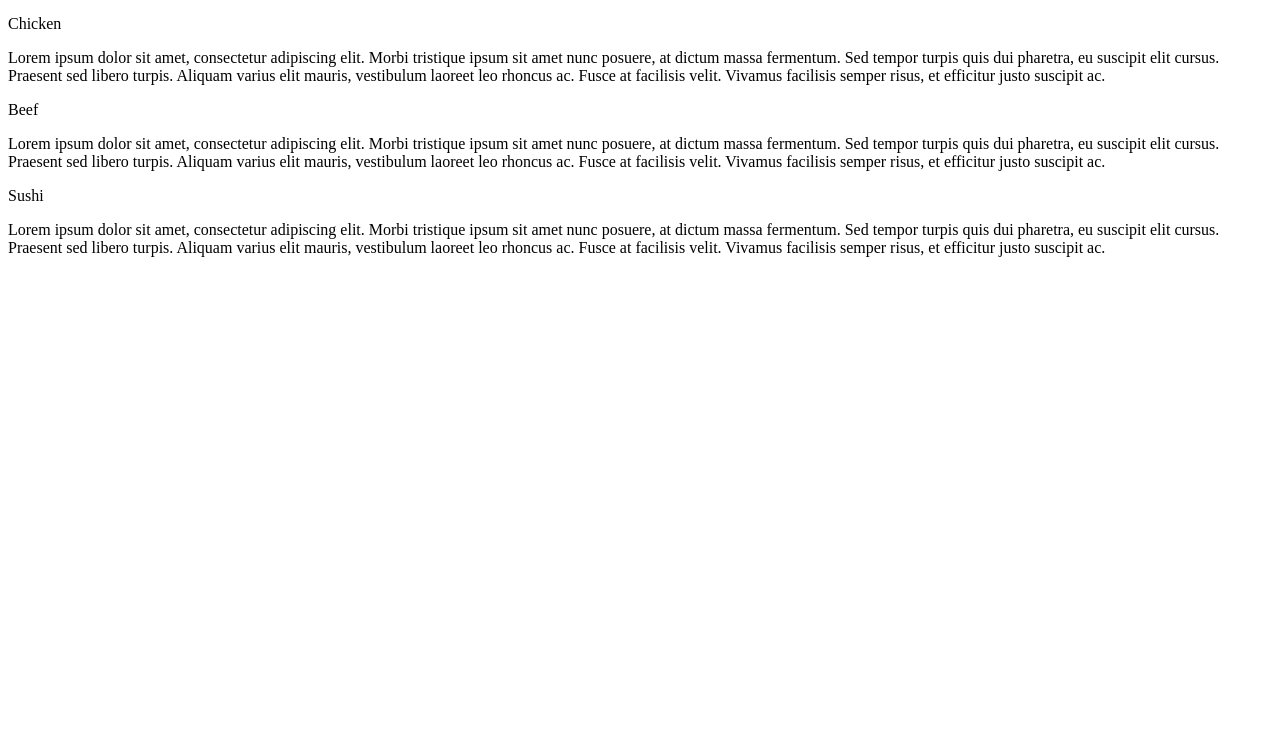
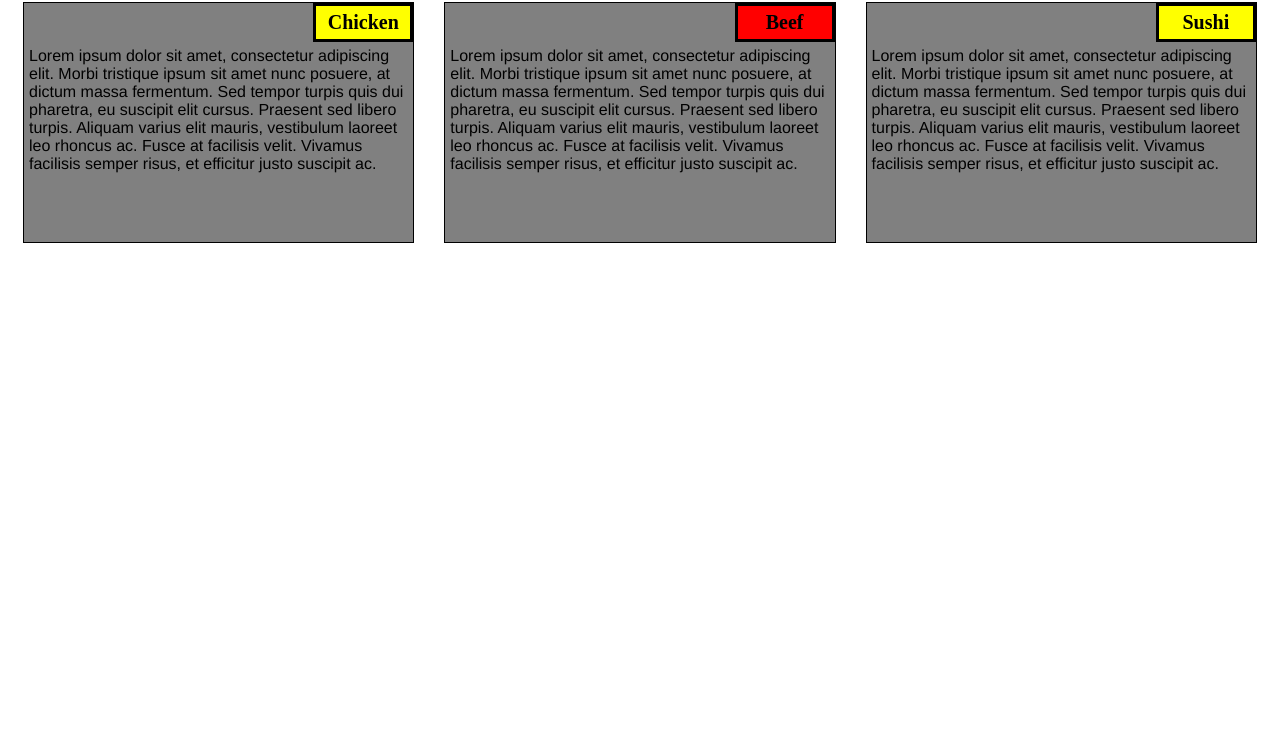
Before and after one commit to BuntyW/Module2Solution, a plain HTML site: page index.html in a window 1280 px wide. Shown: the part 65-800 px from the top of the page. Drawn offline with Linux system fonts and the light colour scheme.

Commit message:
Update index.html

```diff
--- a/index.html
+++ b/index.html
@@ -4,6 +4,7 @@
 <head>
 <meta charset="utf-8">
 <title>module2-solution</title>
+	 <link rel="stylesheet" href="css\module2css.css" />
 </head>
 
 <body >
```
